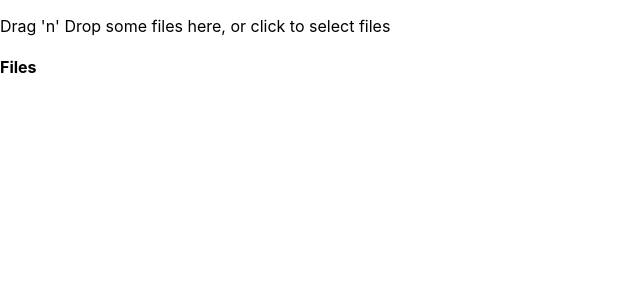
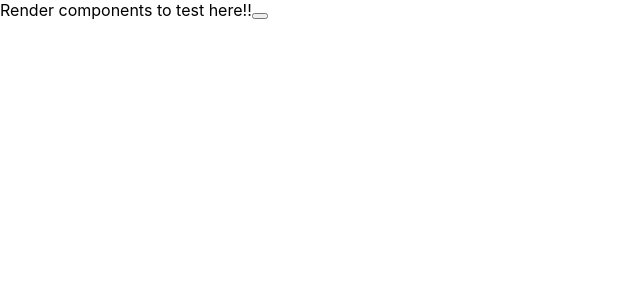
Before and after one commit to G3-Code/draganddrop, a React (Create React App) app in the folder dnd/: page / in a window 1280 px wide. Shown: the top 300 px of the page, without its empty margins (0-640 px from the left). Built offline with nearby package versions, Linux system fonts and the light colour scheme.

Commit message:
working with styled components

```diff
--- a/dnd/package.json
+++ b/dnd/package.json
@@ -9,7 +9,8 @@
     "react": "^16.12.0",
     "react-dom": "^16.12.0",
     "react-dropzone": "^10.2.1",
-    "react-scripts": "3.4.0"
+    "react-scripts": "3.4.0",
+    "styled-components": "^5.0.1"
   },
   "scripts": {
     "start": "react-scripts start",
--- a/dnd/src/App.js
+++ b/dnd/src/App.js
@@ -1,48 +1,18 @@
 import React from "react";
-import { useDropzone } from "react-dropzone";
+// import { Button } from "./components/Button";
+import styled from "styled-components";
 
-function Basic(props) {
-  const { acceptedFiles, getRootProps, getInputProps } = useDropzone();
+const Button = styled.button`
+background:blue,
+border-radius:3px,
+border:  1px solid red,
+padding: 20px`;
 
-  const files = acceptedFiles.map(file => (
-    <li key={file.path}>
-      {file.path} - {file.size} bytes
-    </li>
-  ));
-
-  // const Container = styled.div`
-  //   flex: 1;
-  //   display: flex;
-  //   flex-direction: column;
-  //   align-items: center;
-  //   padding: 20px;
-  //   border-width: 2px;
-  //   border-radius: 2px;
-  //   border-color: ${props => getColor(props)};
-  //   border-style: dashed;
-  //   background-color: #fafafa;
-  //   color: #bdbdbd;
-  //   outline: none;
-  //   transition: border 0.24s ease-in-out;
-  // `;
-
-  return (
-    <section className="container">
-      <div {...getRootProps({ className: "dropzone" })}>
-        <input {...getInputProps()} />
-        <p>Drag 'n' Drop some files here, or click to select files</p>
-      </div>
-      <aside>
-        <h4>Files</h4>
-        <ul>{files}</ul>
-      </aside>
-    </section>
-  );
-}
 function App() {
   return (
     <div>
-      <Basic />
+      Render components to test here!!
+      <Button />
     </div>
   );
 }
--- /dev/null
+++ b/dnd/src/components/Button.js
@@ -0,0 +1,3 @@
+import styled from "styled-components";
+
+export const Button = styled.button``;
```
Also changed, not shown: 1 other file (tests, documents, lock files or other folders).
